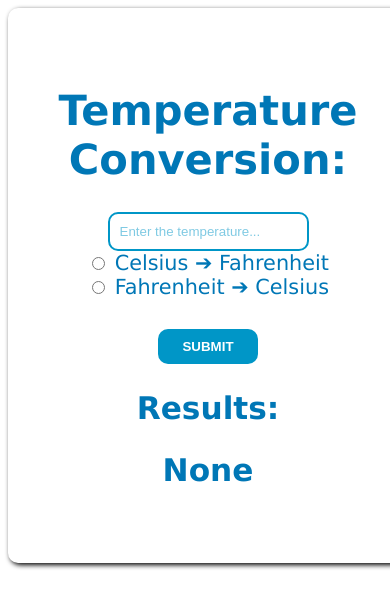
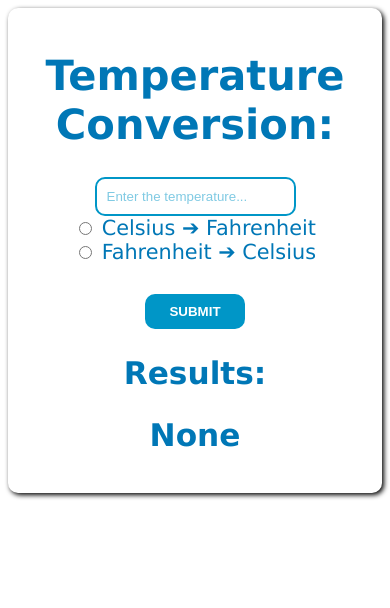
Before and after one commit to Andre-Dalva/temperatureConverter, a plain HTML site: page index.html in a window 390 px wide. Drawn offline with Linux system fonts and the light colour scheme.

Commit message:
Adding iterative css

```diff
--- a/style.css
+++ b/style.css
@@ -6,7 +6,6 @@ body{
     font-size: 1.3em;
     text-align: center;
     width: 40%;
-    min-width: 300px;
     max-width: 450px;
     margin: auto;
     padding: 50px;
@@ -39,3 +38,11 @@ body{
 #submitButton:active{
     opacity: 0.7;
 }
+
+@media screen and (max-width: 800px){
+    #Temperature-Interface{
+        width: 100%;
+        padding: 15px 0px;
+        margin: auto;
+    }
+}
```
